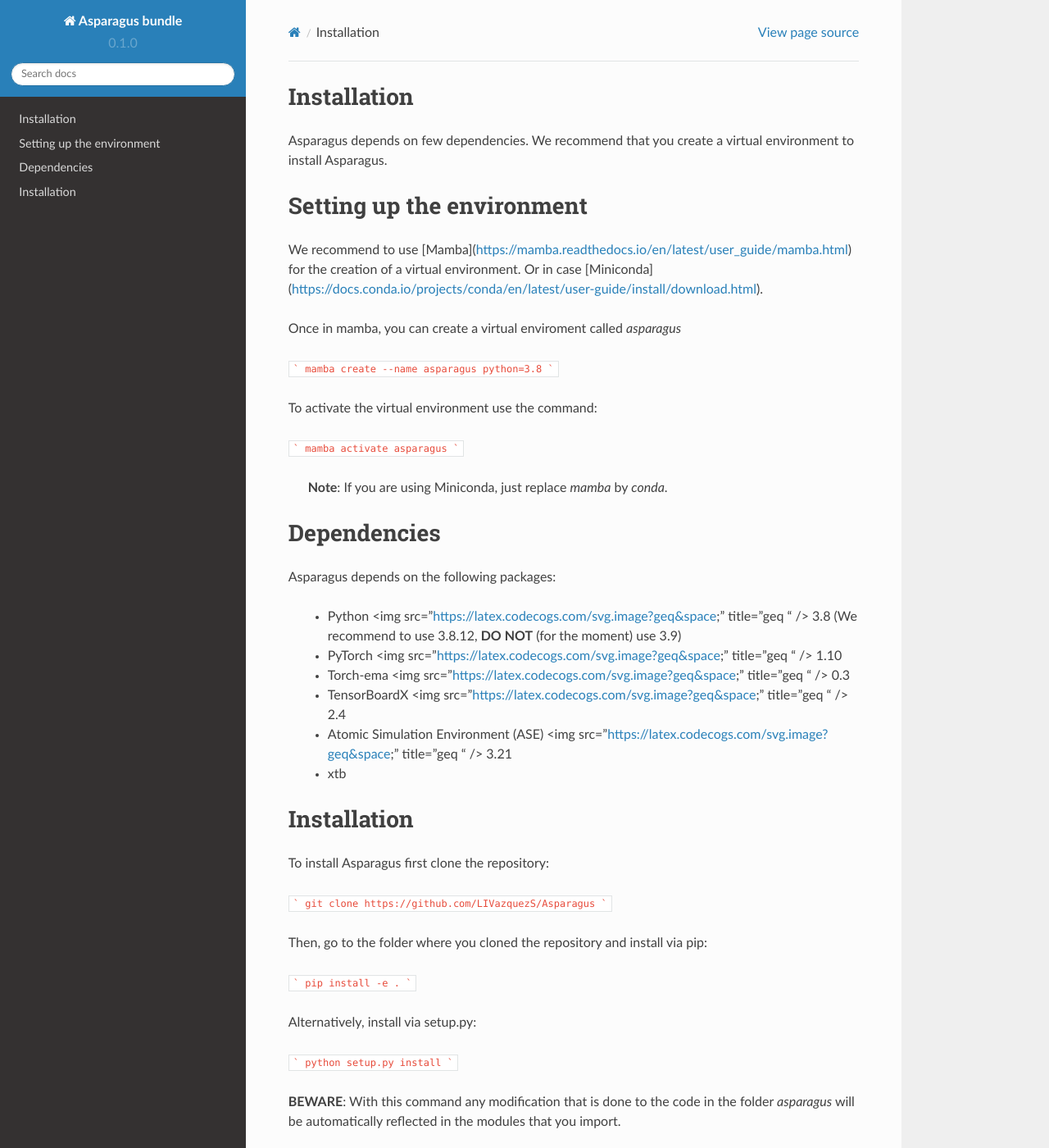
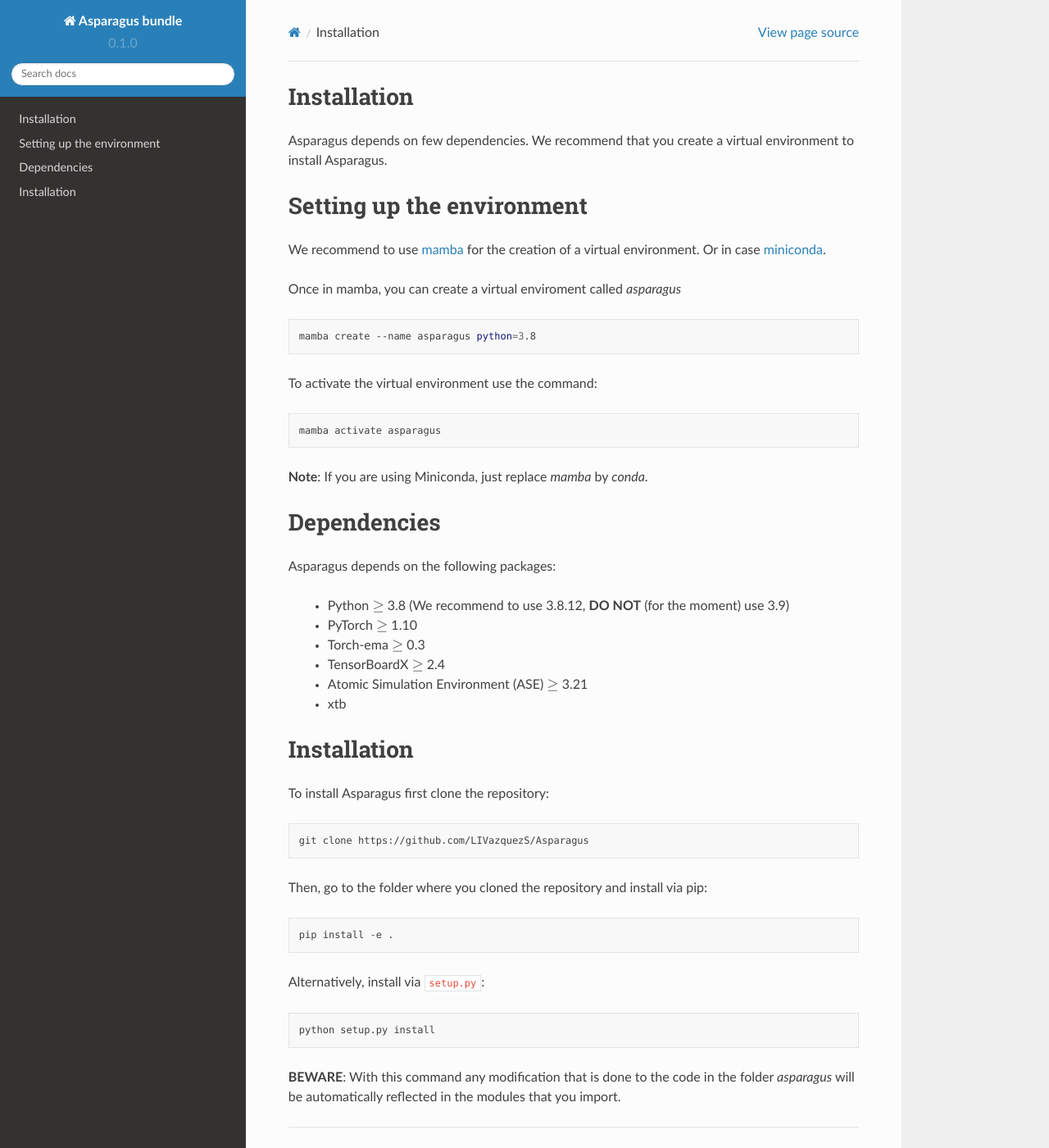
Before and after one commit to LIVazquezS/Asparagus, a Sphinx documentation site: the page built from docs/source/installation.rst, in a window 1280 px wide and 1400 px high. Shown: the whole window at 82% size. Built offline with Sphinx 7.4.7 and the Read the Docs theme 2.0.0, drawn with Linux system fonts in a browser that asks for light colours; some of the changed lines change nothing that is shown.

Commit message:
fixing format errors

````diff
--- a/docs/requirements.txt
+++ b/docs/requirements.txt
@@ -1,3 +1,4 @@
 sphinx==7.1.2
 sphinx-rtd-theme==1.3.0rc1
+
 myst-parser
--- a/docs/source/installation.rst
+++ b/docs/source/installation.rst
@@ -8,32 +8,36 @@
 Setting up the environment
 ==========================
 
-We recommend to use [Mamba](https://mamba.readthedocs.io/en/latest/user_guide/mamba.html) for the creation of a virtual environment.
-Or in case [Miniconda](https://docs.conda.io/projects/conda/en/latest/user-guide/install/download.html).
+We recommend to use `mamba`_ for the creation of a virtual environment.
+Or in case `miniconda`_.
+
+.. _mamba: https://mamba.readthedocs.io/en/latest/user_guide/mamba.html
+.. _miniconda: https://docs.conda.io/projects/conda/en/latest/user-guide/install/download.html
 
 Once in mamba, you can create a virtual enviroment called *asparagus*
 
-```
-mamba create --name asparagus python=3.8
-```
+.. code-block:: bash
+
+      mamba create --name asparagus python=3.8
 
 To activate the virtual environment use the command:
 
-```
-mamba activate asparagus
-```
- **Note**: If you are using Miniconda, just replace `mamba` by `conda`.
+.. code-block:: bash
+
+       mamba activate asparagus
+
+**Note**: If you are using Miniconda, just replace `mamba` by `conda`.
 
 Dependencies
 ============
 
 Asparagus depends on the following packages:
 
-   - Python <img src="https://latex.codecogs.com/svg.image?\geq&space;" title="\geq " /> 3.8 (We recommend to use 3.8.12, **DO NOT** (for the moment) use 3.9)
-   - PyTorch <img src="https://latex.codecogs.com/svg.image?\geq&space;" title="\geq " /> 1.10
-   - Torch-ema <img src="https://latex.codecogs.com/svg.image?\geq&space;" title="\geq " /> 0.3
-   - TensorBoardX <img src="https://latex.codecogs.com/svg.image?\geq&space;" title="\geq " /> 2.4
-   - Atomic Simulation Environment (ASE) <img src="https://latex.codecogs.com/svg.image?\geq&space;" title="\geq " /> 3.21
+   - Python :math:`\geq` 3.8 (We recommend to use 3.8.12, **DO NOT** (for the moment) use 3.9)
+   - PyTorch :math:`\geq` 1.10
+   - Torch-ema :math:`\geq` 0.3
+   - TensorBoardX :math:`\geq` 2.4
+   - Atomic Simulation Environment (ASE)  :math:`\geq` 3.21
    - xtb
 
 Installation
@@ -41,21 +45,21 @@
 
 To install Asparagus first clone the repository:
 
-```
-git clone https://github.com/LIVazquezS/Asparagus
-```
+.. code-block:: bash
+
+      git clone https://github.com/LIVazquezS/Asparagus
 
 Then, go to the folder where you cloned the repository and install via pip:
 
-```
-pip install -e .
-```
+.. code-block:: bash
 
-Alternatively, install via setup.py:
+      pip install -e .
 
-```
-python setup.py install
-```
+Alternatively, install via ``setup.py``:
+
+.. code-block:: bash
+
+      python setup.py install
 
 **BEWARE**: With this command any modification that is done to the code in the folder *asparagus* will be automatically reflected
 in the modules that you import.
````
